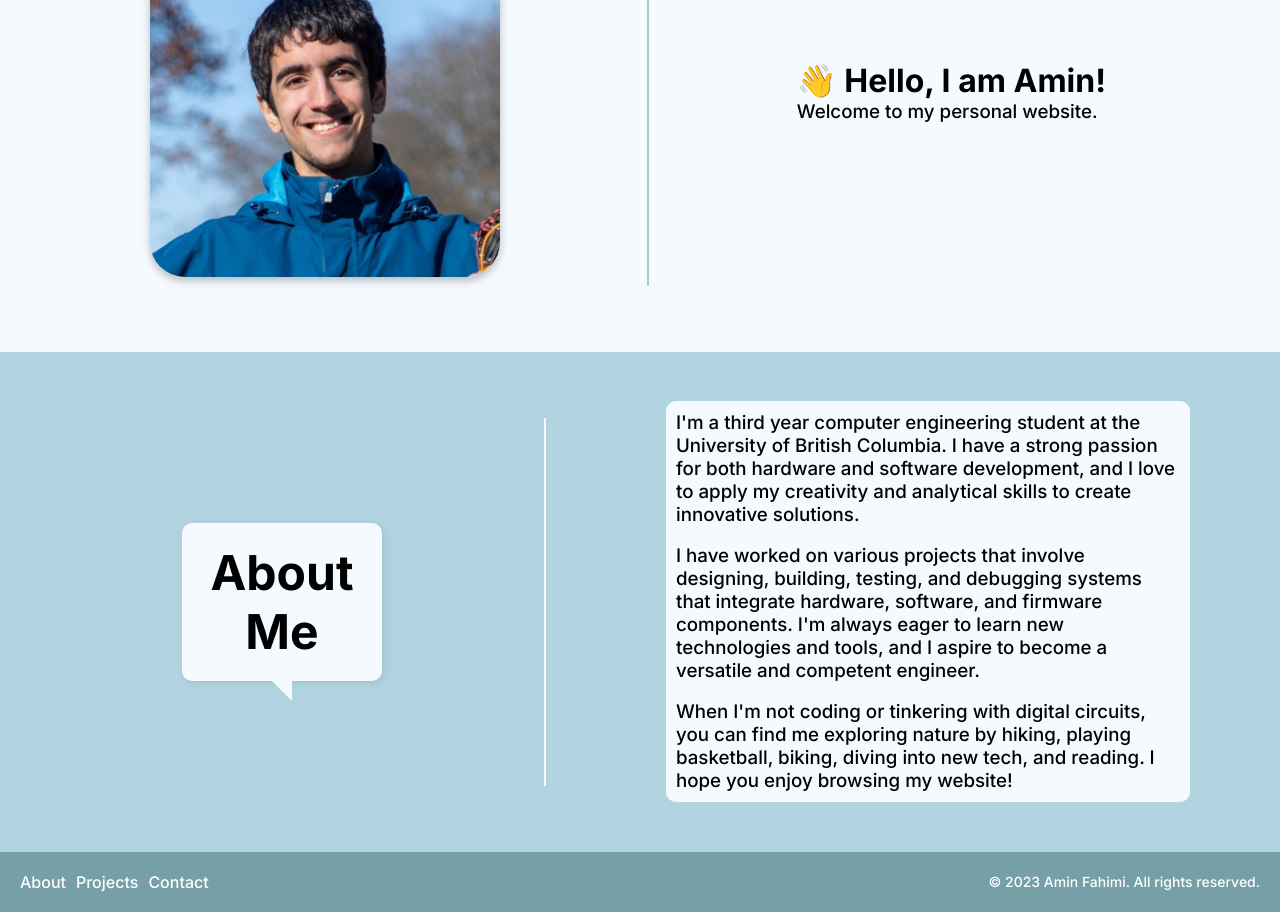
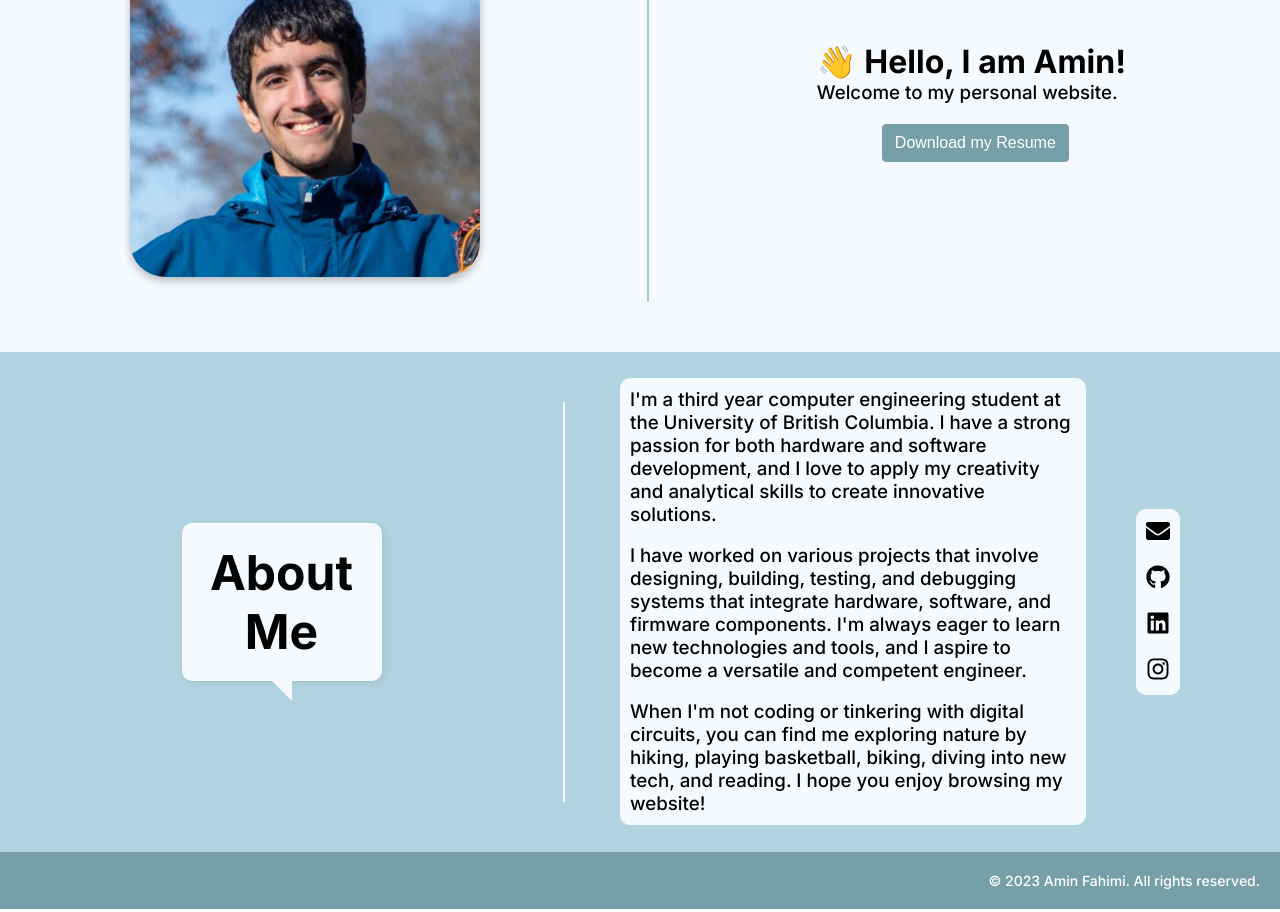
Before and after one commit to afahimi/afahimi.github.io, a React (Create React App) app: page /blog in a window 1280 px wide. Shown: the part 280-1192 px from the top of the page. Built offline with nearby package versions, Linux system fonts and the light colour scheme.

Commit message:
done front page

```diff
--- a/package.json
+++ b/package.json
@@ -12,6 +12,7 @@
     "react": "^18.2.0",
     "react-bootstrap": "^2.7.4",
     "react-dom": "^18.2.0",
+    "react-icons": "^4.10.1",
     "react-scripts": "5.0.1",
     "web-vitals": "^2.1.4"
   },
--- a/src/App.js
+++ b/src/App.js
@@ -5,6 +5,7 @@ import classes from "./App.module.css";
 import IntroScreen from "./components/UI/IntroScreen/IntroScreen";
 import AboutScreen from "./components/UI/AboutScreen/AboutScreen";
 import Footer from "./components/UI/Footer/Footer";
+import SocialLinks from "./components/UI/SocialLinks/SocialLinks";
 
 /*
 Azure: F0FFFF
--- a/src/components/UI/AboutPanel/AboutPanel.module.css
+++ b/src/components/UI/AboutPanel/AboutPanel.module.css
@@ -5,5 +5,4 @@
   background-color: #f5faff; /* Very light azure */
   width: 100%;
   height: 500px; /* Adjust this as needed */
-  padding: 20px;
 }
--- a/src/components/UI/AboutScreen/AboutScreen.js
+++ b/src/components/UI/AboutScreen/AboutScreen.js
@@ -4,6 +4,7 @@ import classes from "./AboutScreen.module.css";
 import { H1, H3 } from "../Elements/Typography/Typography";
 import Bubble from "../Elements/Bubble/Bubble";
 import TextContainer from "../Elements/TextContainer/TextContainer";
+import SocialLinks from "../SocialLinks/SocialLinks";
 
 const AboutScreen = (props) => {
   return (
@@ -36,6 +37,9 @@ const AboutScreen = (props) => {
             hope you enjoy browsing my website!
           </H3>
         </TextContainer>
+        <div className={classes.links_container}>
+          <SocialLinks />
+        </div>
       </div>
     </AboutPanel>
   );
--- a/src/components/UI/AboutScreen/AboutScreen.module.css
+++ b/src/components/UI/AboutScreen/AboutScreen.module.css
@@ -17,14 +17,22 @@
   align-items: center; */
 }
 
+.textSection {
+  font-size: 16px;
+}
+
 .textSectionContainer {
-  margin-left: 100px;
-  margin-right: 50px;
+  margin-left: 35px;
+  margin-right: 80px;
   max-width: 600px; /* Adjusted for wider text */
   padding: 20px; /* Adjusted for smaller padding */
   display: flex;
   align-items: center;
   justify-content: center;
+}
+
+.links_container {
+  margin-left: 50px;
 }
 
 .container {
--- a/src/components/UI/Elements/Btn/Btn.js
+++ b/src/components/UI/Elements/Btn/Btn.js
@@ -3,7 +3,7 @@ import classes from "./Btn.module.css";
 
 const Btn = (props) => {
   const combinedClasses = `${classes.btn} ${classes[props.className]}`;  // Changed this line
-  return <button className={combinedClasses}>{props.value}</button>;
+  return <button className={combinedClasses} onClick={props.onClick}>{props.value}</button>;
 };
 
 export default Btn;
--- a/src/components/UI/Footer/Footer.js
+++ b/src/components/UI/Footer/Footer.js
@@ -5,9 +5,9 @@ const Footer = () => {
   return (
     <div className={classes.footer}>
       <div className={classes.links}>
-        <a href="/about">About</a>
+        {/* <a href="/about">About</a>
         <a href="/projects">Projects</a>
-        <a href="/contact">Contact</a>
+        <a href="/contact">Contact</a> */}
       </div>
       <div className={classes.copywright}>
         © {new Date().getFullYear()} Amin Fahimi. All rights reserved.
--- a/src/components/UI/IntroScreen/IntroScreen.js
+++ b/src/components/UI/IntroScreen/IntroScreen.js
@@ -5,6 +5,10 @@ import pfp from "../images/pfp.jpeg";
 import Btn from "../Elements/Btn/Btn";
 
 const IntroScreen = () => {
+  const resumeClick = () => {
+    window.open("/Amin_Resume.pdf", "_blank")
+  }
+
   return (
     <AboutPanel>
       <img src={pfp} alt="Profile" className={classes.profilePic} />
@@ -13,7 +17,7 @@ const IntroScreen = () => {
         <h1 className={classes.typewriter}>👋 Hello, I am Amin!</h1>
         <h3>Welcome to my personal website.</h3>
         <div className={classes.btnContainer}>
-          {/* <Btn value="Download my Resume" className="prominent" /> */}
+          <Btn value="Download my Resume" className="prominent" onClick={resumeClick}/>
         </div>
       </div>
     </AboutPanel>
--- /dev/null
+++ b/src/components/UI/SocialLinks/SocialLinks.js
@@ -0,0 +1,31 @@
+import React from "react";
+import { FaGithub, FaLinkedin, FaInstagram, FaEnvelope } from 'react-icons/fa';
+import TextContainer from "../Elements/TextContainer/TextContainer";
+import classes from "./SocialLinks.module.css";
+
+const SocialLinks = () => {
+  return (
+    <TextContainer className={classes.socialLinks}>
+      <a href="mailto:afahimi@student.ubc.ca" className={classes.socialLink} target="_blank" rel="noreferrer">
+        <FaEnvelope className={classes.socialIcon} />
+      </a>
+      <br />
+      <br />
+      <a href="https://github.com/afahimi" className={classes.socialLink} target="_blank" rel="noreferrer">
+        <FaGithub className={classes.socialIcon} />
+      </a>
+      <br />
+      <br />
+      <a href="https://www.linkedin.com/in/aminfahiminia/" className={classes.socialLink} target="_blank" rel="noreferrer">
+        <FaLinkedin className={classes.socialIcon} />
+      </a>
+      <br />
+      <br />
+      <a href="https://www.instagram.com/amin.guy/" className={classes.socialLink} target="_blank" rel="noreferrer">
+        <FaInstagram className={classes.socialIcon} />
+      </a>
+    </TextContainer>
+  );
+};
+
+export default SocialLinks;
--- /dev/null
+++ b/src/components/UI/SocialLinks/SocialLinks.module.css
@@ -0,0 +1,21 @@
+.socialLinks {
+    display: flex;
+    flex-direction: column;
+    justify-content: center;
+    align-items: center;
+    gap: 40px; /* Adjust the space between the icons as needed */
+  }
+
+  .socialLink {
+    color: inherit; /* The icons will inherit the color of the text */
+    text-decoration: none; /* Removes the underline from the links */
+    transition: color .15s ease-in-out, background-color .15s ease-in-out, border-color .15s ease-in-out, box-shadow .15s ease-in-out !important;
+    }
+
+  .socialLink:hover {
+    transform: scale(1.05) !important; /* Minimal hover effect */
+  }
+
+  .socialIcon {
+    font-size: 24px; /* Adjust the size of the icons as needed */
+  }
```
Also changed, not shown: 2 other files (tests, documents, lock files or other folders).
